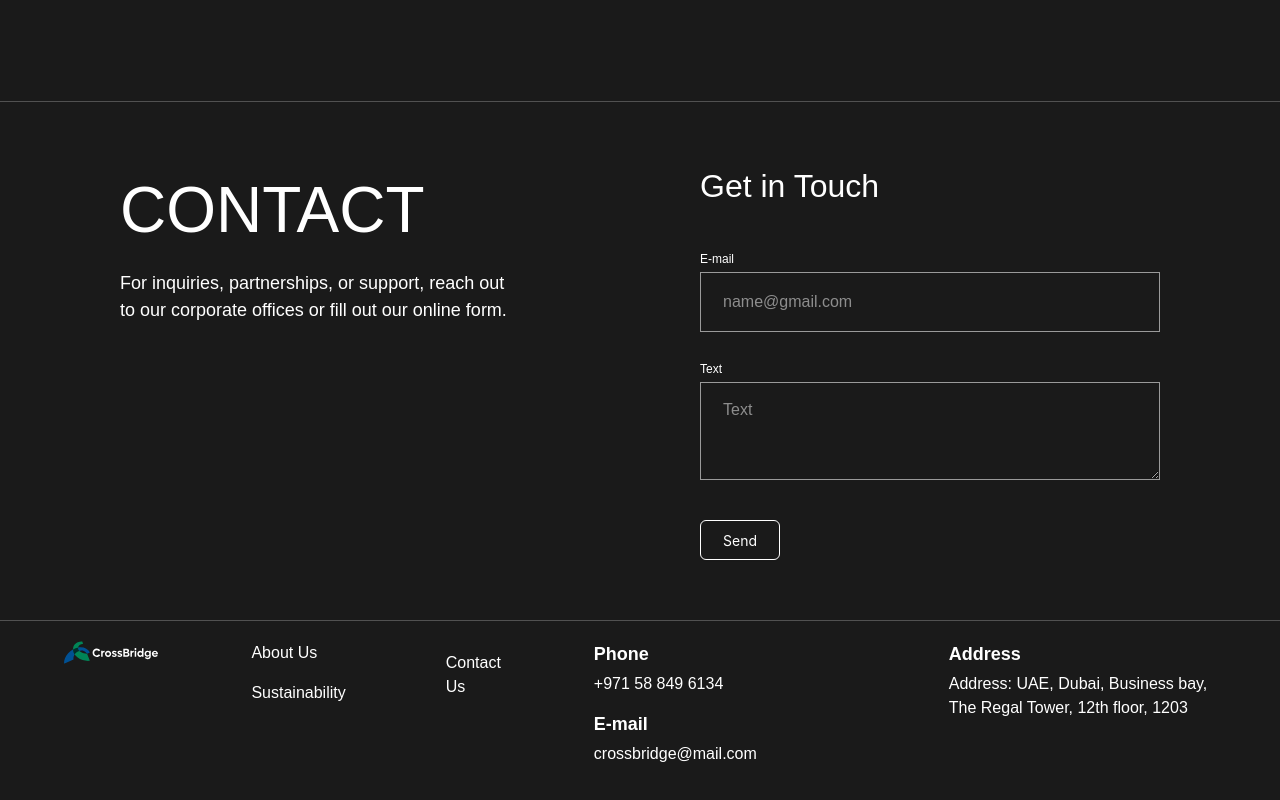
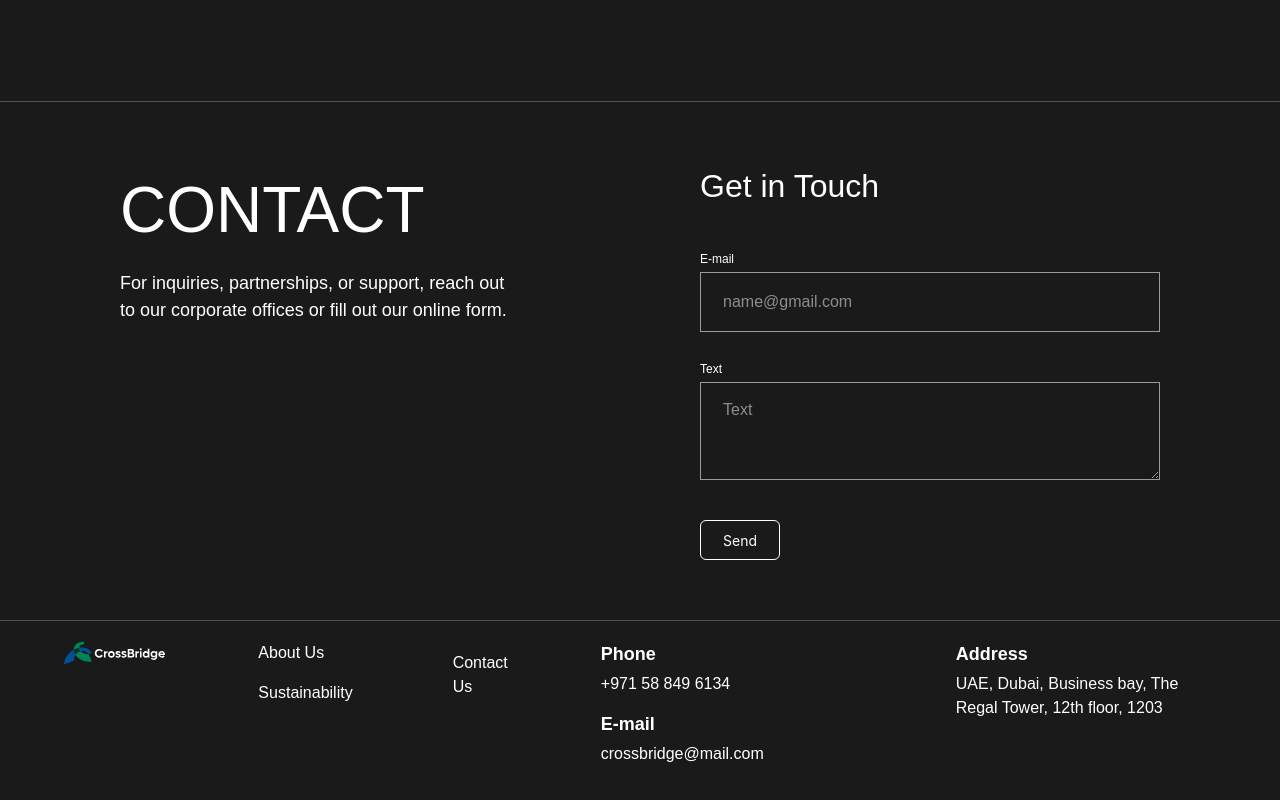
Before and after one commit to MergenD/cross-bridge, a Next.js app: page / in a window 1280 px wide. Shown: the part 9044-9844 px from the top of the page. Built offline with nearby package versions, Linux system fonts and the light colour scheme; no server answers.

Commit message:
address fix

```diff
--- a/src/components/footer/Footer.tsx
+++ b/src/components/footer/Footer.tsx
@@ -50,8 +50,7 @@ const Footer = () => {
           <div className='flex flex-col gap-[4px] lg:hidden'>
             <h1 className='text-[18px] font-[700]'>Address</h1>
             <span className='text-[16px]'>
-              Address: UAE, Dubai, Business bay, The Regal Tower, 12th floor,
-              1203
+              UAE, Dubai, Business bay, The Regal Tower, 12th floor, 1203
             </span>
           </div>
         </div>
@@ -59,8 +58,7 @@ const Footer = () => {
           <div className='lg:flex flex-col gap-[4px] hidden'>
             <h1 className='text-[18px] font-[700]'>Address</h1>
             <span className='text-[16px]'>
-              Address: UAE, Dubai, Business bay, The Regal Tower, 12th floor,
-              1203
+              UAE, Dubai, Business bay, The Regal Tower, 12th floor, 1203
             </span>
           </div>
         </div>
```
